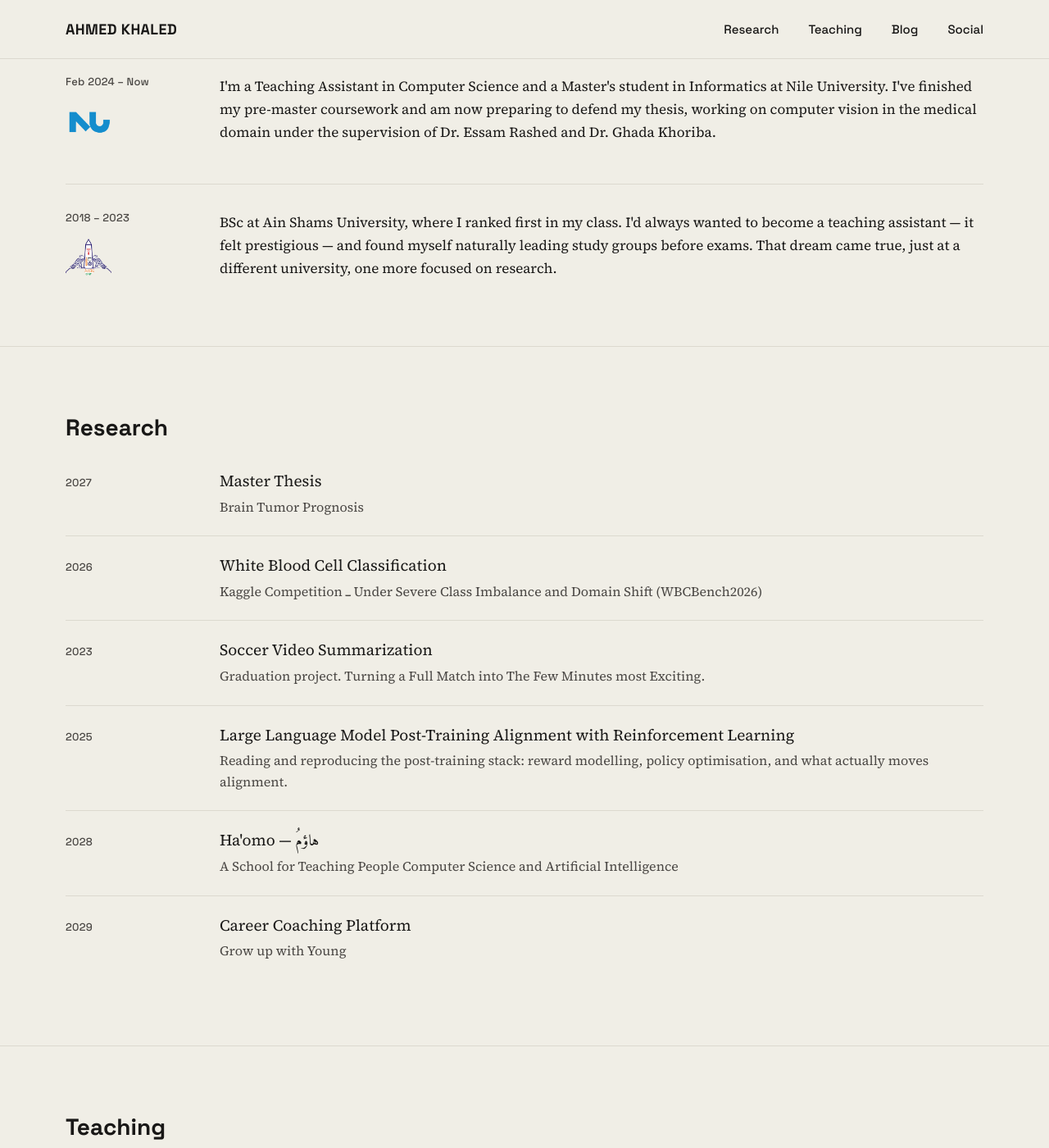
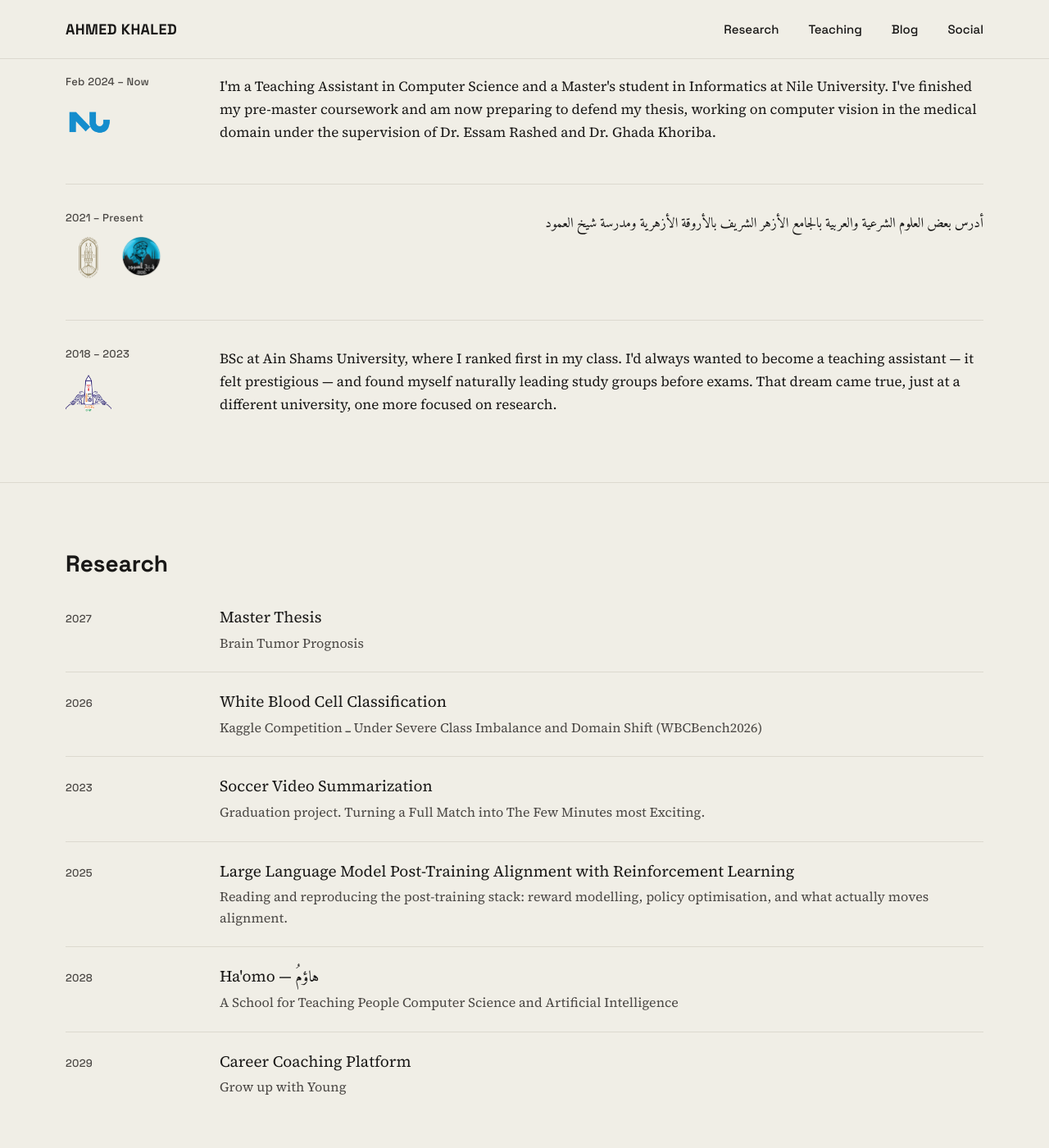
Before and after one commit to sweta-ahmedkhaled/sweta-ahmedkhaled.github.io, a Jekyll site: the page built from index.html, in a window 1280 px wide and 1400 px high, scrolled down 728 px. Shown: the whole window at 82% size. Built offline with Jekyll 4.4.1, drawn with Linux system fonts in a browser that asks for light colours.

Commit message:
auto-publish: 2026-08-20 22:49

```diff
--- a/assets/css/style.css
+++ b/assets/css/style.css
@@ -303,6 +303,12 @@ a.social-handle:hover {
   object-fit: contain;
 }
 
+.timeline-logos {
+  display: flex;
+  flex-direction: row;
+  gap: 8px;
+}
+
 .timeline-text {
   font-family: var(--serif);
   font-size: 17px;
--- a/index.html
+++ b/index.html
@@ -21,6 +21,16 @@ layout: default
           <img class="timeline-logo" src="{{ '/assets/images/logo-nile-nobg.png' | relative_url }}" alt="Nile University">
         </div>
         <p class="timeline-text">I'm a Teaching Assistant in Computer Science and a Master's student in Informatics at Nile University. I've finished my pre-master coursework and am now preparing to defend my thesis, working on computer vision in the medical domain under the supervision of Dr. Essam Rashed and Dr. Ghada Khoriba.</p>
+      </div>
+      <div class="timeline-item">
+        <div class="timeline-meta">
+          <span class="timeline-year">2021 &ndash; Present</span>
+          <div class="timeline-logos">
+            <img class="timeline-logo" src="{{ '/assets/images/logo-azhar-nobg.png' | relative_url }}" alt="Al-Azhar Sharif">
+            <img class="timeline-logo" src="{{ '/assets/images/logo-sheikhamoud-nobg.png' | relative_url }}" alt="Sheikh Al-Amoud School">
+          </div>
+        </div>
+        <p class="timeline-text" lang="ar" dir="rtl">أدرس بعض العلوم الشرعية والعربية بالجامع الأزهر الشريف بالأروقة الأزهرية ومدرسة شيخ العمود</p>
       </div>
       <div class="timeline-item">
         <div class="timeline-meta">
```
Also changed, not shown: assets/images/logo-azhar-nobg.png (added), assets/images/logo-sheikhamoud-nobg.png (added).
